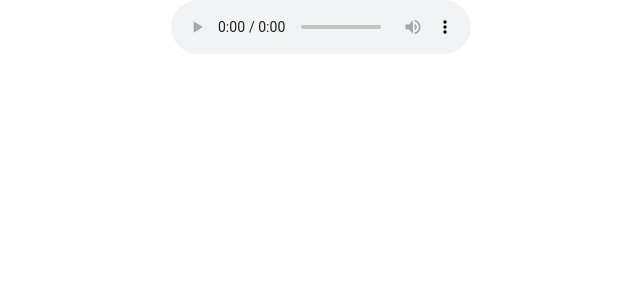
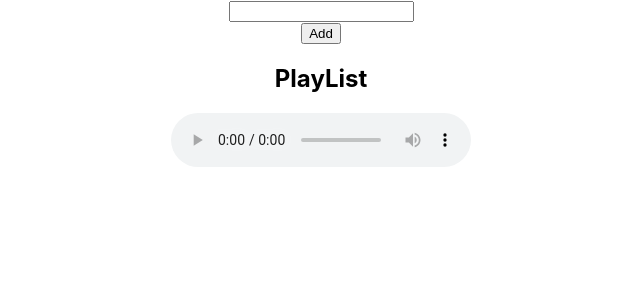
Before and after one commit to julleb/spewthefy, a React (Create React App) app in the folder frontend/: page / in a window 1280 px wide. Shown: the top 300 px of the page, without its empty margins (319-959 px from the left). Built offline with nearby package versions, Linux system fonts and the light colour scheme.

Commit message:
Playlist tillagd

```diff
--- a/frontend/src/App.js
+++ b/frontend/src/App.js
@@ -1,25 +1,18 @@
 import logo from './logo.svg';
 import './App.css';
+import { PlayList } from './components/PlayList';
+
 
 function App() {
   return (
 
     <div className="App">
-      <AudioPlayer/>
+      <PlayList/>
     </div>
   );
 }
 
 
-function AudioPlayer() {
-  return (
-    <div className="audioPlayer">
-       <audio controls>
-        <source src="" type="audio/mpeg"/>
-        Your browser does not support the audio element.
-        </audio>
-    </div>
-  );
-}
+
 
 export default App;
--- /dev/null
+++ b/frontend/src/components/AudioPlayer.js
@@ -0,0 +1,14 @@
+
+export function AudioPlayer({youtubeUrl}) {
+
+  const backendUrl = "http://localhost:8081/audio?url=" + youtubeUrl;
+
+    return (
+      <div className="audioPlayer">
+         <audio controls>
+          <source src={backendUrl} type="audio/mpeg" autoPlay/>
+          Your browser does not support the audio element.
+          </audio>
+      </div>
+    );
+  }
--- /dev/null
+++ b/frontend/src/components/PlayList.js
@@ -0,0 +1,43 @@
+import React, { useState } from 'react';
+import { AudioPlayer } from './AudioPlayer';
+
+export function PlayList() {
+
+    const [youtubeUrl, setYoutubeUrl] = useState();
+    const [playList, setPlayList] = useState([]);
+    const [currentPlayingUrl, setCurrentPlayingUrl] = useState()
+
+    function addToPlayList(youtubeUrl) {
+        const playListItem = {youtubeUrl};
+        //adderar direkt playListItem direkt till statet.
+        setPlayList([...playList, playListItem]);
+    }
+
+    function playUrl(url) {
+        setCurrentPlayingUrl(url);
+    }
+
+
+    return(
+        <div className="playlist">
+            <input type="text" name="youtube-url" onChange={(event) => setYoutubeUrl(event.target.value)}/><br/>
+            <button onClick={() => addToPlayList(youtubeUrl)}>Add</button>
+
+            <h2>PlayList</h2>
+            <ol>
+                {playList.map((listItem) =>
+                        <li>
+                            <div>
+                                {listItem.youtubeUrl}
+                                <button onClick={() => playUrl(listItem.youtubeUrl)}>Play</button>
+                            </div>
+                        </li>
+                    )
+                }
+            </ol>
+            <AudioPlayer youtubeUrl={currentPlayingUrl} />
+        </div>
+    );
+
+
+}
```
Also changed, not shown: 1 other file (tests, documents, lock files or other folders).
